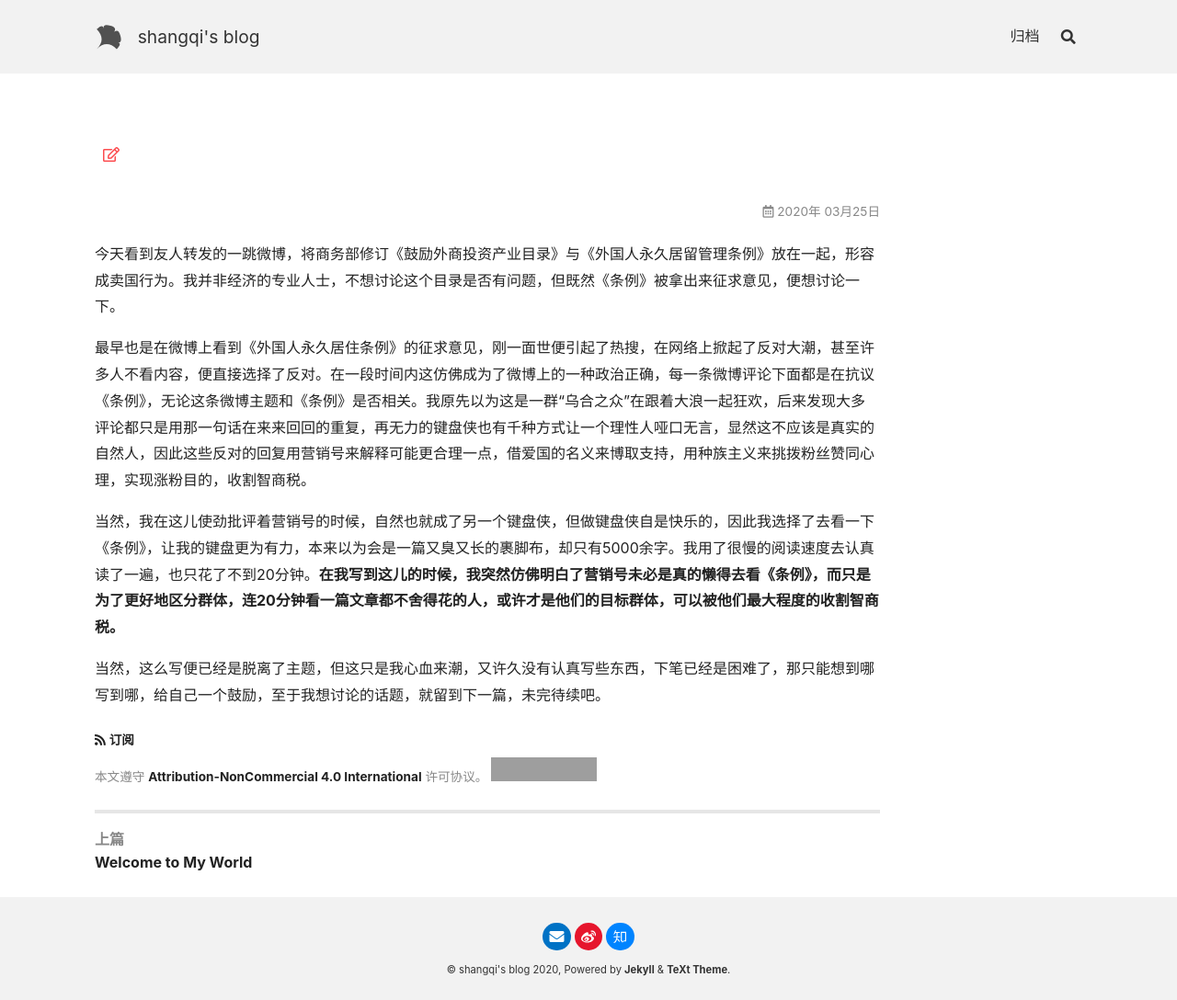
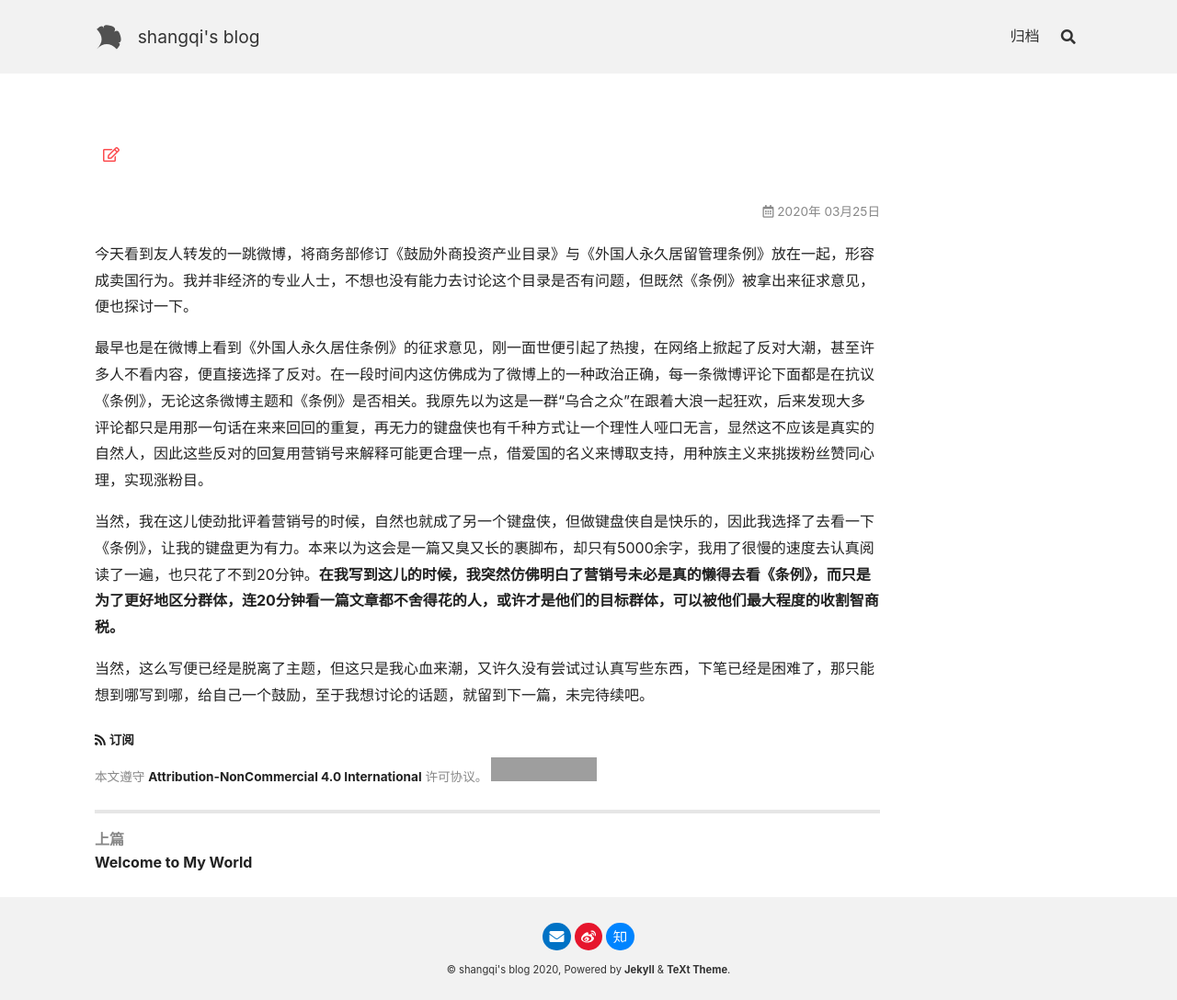
Before and after one commit to geocguy/geocguy.github.io, a Jekyll site: the page built from _posts/2020-03-21-试水文章.md, in a window 1280 px wide. Shown: the whole page at 92% size. Built offline with Jekyll 4.4.1, drawn with Linux system fonts in a browser that asks for light colours; nearby versions of some CDN libraries; grey boxes are pictures that could not be loaded.

Commit message:
Update 2020-03-21-试水文章.md

```diff
--- a/_posts/2020-03-21-试水文章.md
+++ b/_posts/2020-03-21-试水文章.md
@@ -1,17 +1,14 @@
 ---
-<<<<<<< HEAD
+
 title： 随便写写
 tags： 杂谈
-=======
-title: 关于《外国人永久居留管理条例》的一些想法
-tags: 杂谈
->>>>>>> f14a1516fa4257546a04218b633961bb06359818
+
 ---
 
-今天看到友人转发的一跳微博，将商务部修订《鼓励外商投资产业目录》与《外国人永久居留管理条例》放在一起，形容成卖国行为。我并非经济的专业人士，不想讨论这个目录是否有问题，但既然《条例》被拿出来征求意见，便想讨论一下。
+今天看到友人转发的一跳微博，将商务部修订《鼓励外商投资产业目录》与《外国人永久居留管理条例》放在一起，形容成卖国行为。我并非经济的专业人士，不想也没有能力去讨论这个目录是否有问题，但既然《条例》被拿出来征求意见，便也探讨一下。
 
-最早也是在微博上看到《外国人永久居住条例》的征求意见，刚一面世便引起了热搜，在网络上掀起了反对大潮，甚至许多人不看内容，便直接选择了反对。在一段时间内这仿佛成为了微博上的一种政治正确，每一条微博评论下面都是在抗议《条例》，无论这条微博主题和《条例》是否相关。我原先以为这是一群“乌合之众”在跟着大浪一起狂欢，后来发现大多评论都只是用那一句话在来来回回的重复，再无力的键盘侠也有千种方式让一个理性人哑口无言，显然这不应该是真实的自然人，因此这些反对的回复用营销号来解释可能更合理一点，借爱国的名义来博取支持，用种族主义来挑拨粉丝赞同心理，实现涨粉目的，收割智商税。
+最早也是在微博上看到《外国人永久居住条例》的征求意见，刚一面世便引起了热搜，在网络上掀起了反对大潮，甚至许多人不看内容，便直接选择了反对。在一段时间内这仿佛成为了微博上的一种政治正确，每一条微博评论下面都是在抗议《条例》，无论这条微博主题和《条例》是否相关。我原先以为这是一群“乌合之众”在跟着大浪一起狂欢，后来发现大多评论都只是用那一句话在来来回回的重复，再无力的键盘侠也有千种方式让一个理性人哑口无言，显然这不应该是真实的自然人，因此这些反对的回复用营销号来解释可能更合理一点，借爱国的名义来博取支持，用种族主义来挑拨粉丝赞同心理，实现涨粉目。
 
-当然，我在这儿使劲批评着营销号的时候，自然也就成了另一个键盘侠，但做键盘侠自是快乐的，因此我选择了去看一下《条例》，让我的键盘更为有力，本来以为会是一篇又臭又长的裹脚布，却只有5000余字。我用了很慢的阅读速度去认真读了一遍，也只花了不到20分钟。**在我写到这儿的时候，我突然仿佛明白了营销号未必是真的懒得去看《条例》，而只是为了更好地区分群体，连20分钟看一篇文章都不舍得花的人，或许才是他们的目标群体，可以被他们最大程度的收割智商税。**
+当然，我在这儿使劲批评着营销号的时候，自然也就成了另一个键盘侠，但做键盘侠自是快乐的，因此我选择了去看一下《条例》，让我的键盘更为有力。本来以为这会是一篇又臭又长的裹脚布，却只有5000余字，我用了很慢的速度去认真阅读了一遍，也只花了不到20分钟。**在我写到这儿的时候，我突然仿佛明白了营销号未必是真的懒得去看《条例》，而只是为了更好地区分群体，连20分钟看一篇文章都不舍得花的人，或许才是他们的目标群体，可以被他们最大程度的收割智商税。**
 
-当然，这么写便已经是脱离了主题，但这只是我心血来潮，又许久没有认真写些东西，下笔已经是困难了，那只能想到哪写到哪，给自己一个鼓励，至于我想讨论的话题，就留到下一篇，未完待续吧。
+当然，这么写便已经是脱离了主题，但这只是我心血来潮，又许久没有尝试过认真写些东西，下笔已经是困难了，那只能想到哪写到哪，给自己一个鼓励，至于我想讨论的话题，就留到下一篇，未完待续吧。
```
